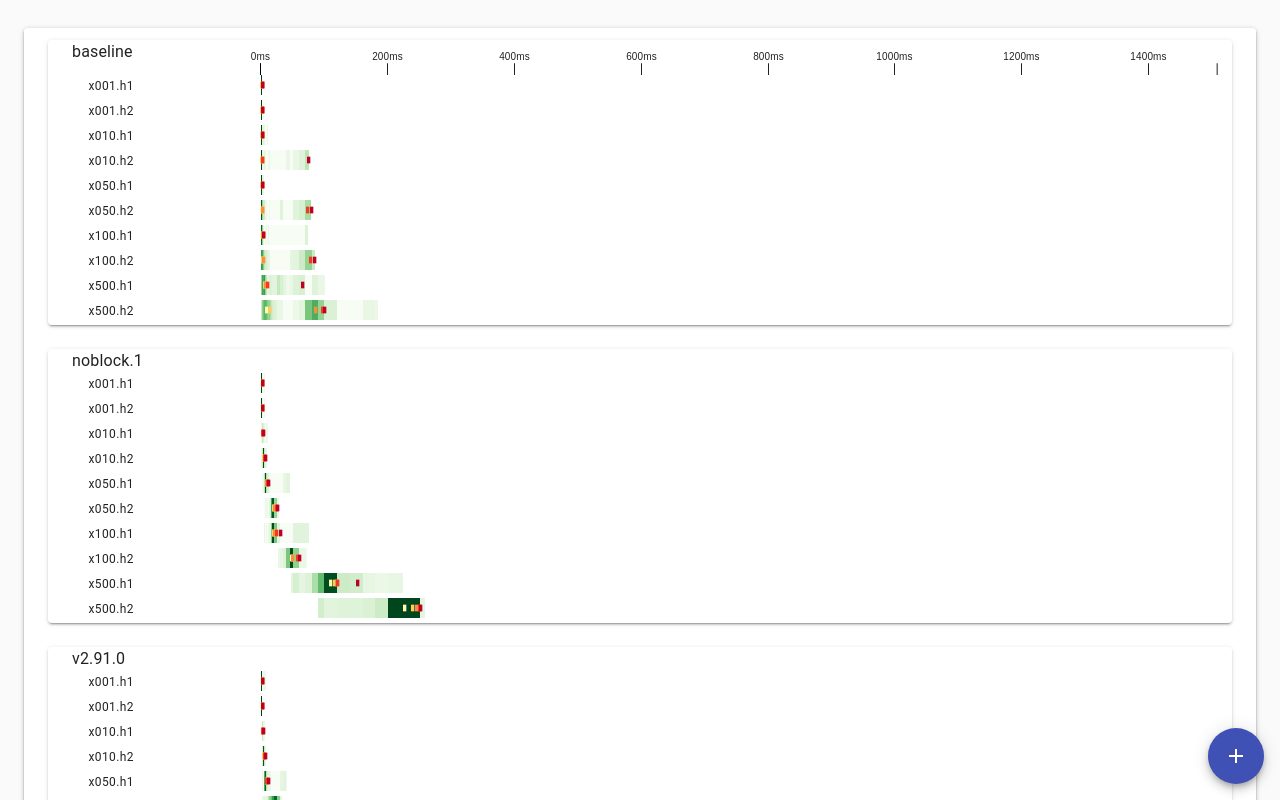
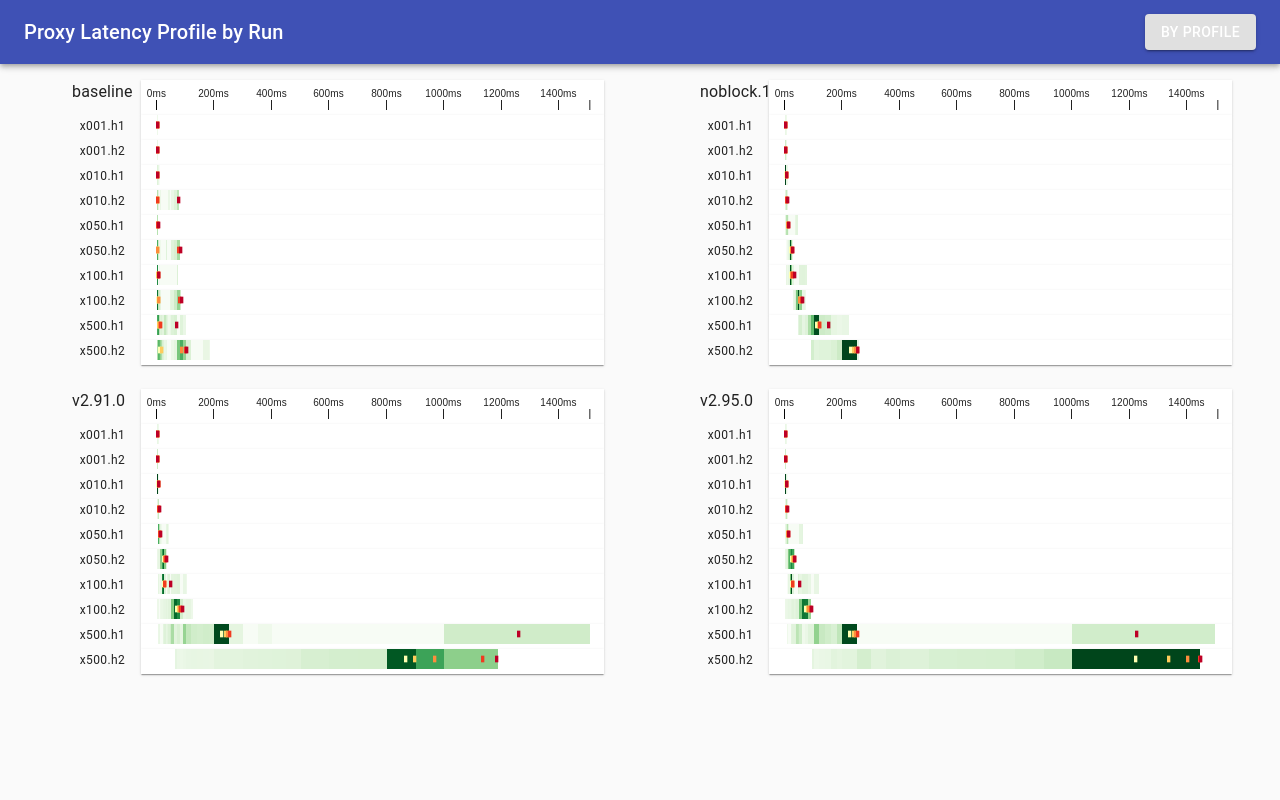
Before and after one commit to olix0r/izvay, a React (Create React App) app: page / in a window 1280 px wide. Shown: the top 800 px of the page. Built offline with nearby package versions, Linux system fonts and the light colour scheme.

Commit message:
Add a top AppBar

```diff
--- a/src/App.tsx
+++ b/src/App.tsx
@@ -1,19 +1,28 @@
 import * as d3 from "d3";
 import { group } from "d3-array"
-import React, { useEffect, useState } from "react";
-import { makeStyles, createStyles, Theme } from '@material-ui/core/styles';
+import React, { useEffect, useState, } from "react";
+import { createStyles, makeStyles, Theme } from '@material-ui/core/styles';
+import AppBar from '@material-ui/core/AppBar';
+import Button from '@material-ui/core/Button';
 import CssBaseline from "@material-ui/core/CssBaseline";
 import Container from "@material-ui/core/Container";
 import Grid from "@material-ui/core/Grid";
-import SpeedDial from '@material-ui/lab/SpeedDial';
-import SpeedDialIcon from '@material-ui/lab/SpeedDialIcon';
-import SpeedDialAction from '@material-ui/lab/SpeedDialAction';
-import Paper from "@material-ui/core/Paper";
+import Toolbar from '@material-ui/core/Toolbar';
+import Typography from '@material-ui/core/Typography';
 
 import * as fortio from "./fortio";
 import ReportGrid, { Section } from './ReportGrid'
 import RequestsByLatency from './RequestsByLatency'
 //import LatencyByRequests from './LatencyByRequests'
+
+const useStyles = makeStyles((theme: Theme) =>
+  createStyles({
+    toolbar: {},
+    title: {
+      flexGrow: 1,
+    },
+  }),
+);
 
 // Fetches a list of test results from the server.
 async function getReports() {
@@ -41,8 +50,8 @@ const RowHeight = 20;
 
 const Baseline = "baseline";
 
-const byTestProfile = {
-  by: "Test Profile",
+const byProfile = {
+  by: "Profile",
   sections: (reports: Report[]) => {
     console.log(reports);
     const sections = group(reports, r => {
@@ -68,14 +77,21 @@ const byTestProfile = {
           if (a.name < b.name || a.name === Baseline) {
             return -1;
           }
-          console.assert(a.name < b.name || b.name === Baseline);
+          console.assert(a.name > b.name || b.name === Baseline);
           return 1;
         }),
       };
+    }).sort((a, b) => {
+      if (a.title === b.title) {
+        return 0;
+      }
+      if (a.title < b.title) {
+        return -1;
+      }
+      return 1;
     });
   },
 };
-
 
 const byRun = {
   by: "Run",
@@ -89,7 +105,7 @@ const byRun = {
     return Array.from(sections).flatMap(([title, rows], i) => {
       return {
         title,
-        showAxis: i === 0,
+        showAxis: true, //i === 0,
         dimensions,
         rows: rows.map(report => {
           const name = report.meta.name;
@@ -106,81 +122,54 @@ const byRun = {
       if (a.title === b.title) {
         return 0;
       }
-      if (a.title < b.title) {
+      if (a.title < b.title || a.title === Baseline) {
         return -1;
       }
+      console.assert(a.title > b.title || b.title === Baseline);
       return 1;
     });
   },
 };
 
-const useStyles = makeStyles((theme: Theme) =>
-  createStyles({
-    optionsDiv: {
-      position: 'static',
-      marginTop: theme.spacing(3),
-      height: 380,
-    },
-    optionsButton: {
-      position: 'absolute',
-      bottom: theme.spacing(2),
-      right: theme.spacing(2),
-    }
-  }),
-);
-
 const App = () => {
   const styles = useStyles();
   const [reports, setReports] = useState<Report[]>([]);
-  const [groupings, setGroupings] = useState({
-    active: byRun,
-    inactive: byTestProfile,
-  });
-  const [optionsOpen, setOptionsOpen] = useState(false);
+  const [grouping, setGrouping] = useState(byRun);
 
   useEffect(() => {
     getReports().then(setReports);
   }, []);
 
+  const unusedGrouping = (grouping === byRun) ? byProfile : byRun;
+
   return (
     <React.Fragment>
       <CssBaseline />
+      <AppBar position="static">
+        <Toolbar className={styles.toolbar}>
+          <Typography variant="h6" className={styles.title}>
+            Proxy Latency Profile by {grouping.by}
+          </Typography>
+          <Button
+            variant='contained'
+            color='inherit'
+            onClick={() => setGrouping(unusedGrouping)}
+          >
+            By {unusedGrouping.by}
+          </Button>
+        </Toolbar>
+      </AppBar>
       <Container maxWidth='xl'>
-        <Grid container spacing={5}>
-          <Grid item sm={12} key='spacer'></Grid>
-          <Grid item sm={12} xl={6} key='requests-by-latency'>
-            <Paper elevation={2}>
-              <ReportGrid
-                sections={groupings.active.sections(reports)}
-                view={RequestsByLatency}
-              />
-            </Paper>
+        <Grid container spacing={2}>
+          <Grid item sm={12} md={6} key='spacer'></Grid>
+          <Grid item sm={12} key='requests-by-latency'>
+            <ReportGrid
+              sections={grouping.sections(reports)}
+              view={RequestsByLatency}
+            />
           </Grid>
         </Grid>
       </Container>
-      <div className={styles.optionsDiv}>
-        <SpeedDial
-          ariaLabel="Options"
-          className={styles.optionsButton}
-          icon={<SpeedDialIcon />}
-          onClose={() => setOptionsOpen(false)}
-          onOpen={() => setOptionsOpen(true)}
-          open={optionsOpen}
-        >
-          <SpeedDialAction
-            key='swap'
-            icon={<SpeedDialIcon />}
-            tooltipTitle={`Group By ${groupings.inactive.by}`}
-            onClick={() => {
-              setGroupings({
-                active: groupings.inactive,
-                inactive: groupings.active,
-              });
-              setOptionsOpen(false);
-            }}
-          />
-        </SpeedDial>
-      </div>
     </React.Fragment >
   );
 };
--- a/src/ReportGrid.tsx
+++ b/src/ReportGrid.tsx
@@ -5,6 +5,21 @@ import Paper from "@material-ui/core/Paper";
 import Typography from "@material-ui/core/Typography";
 
 import { Report } from "./fortio";
+
+// A group of report rows.
+export type Section = {
+  title: string,
+  rows: Row[],
+  dimensions: Dimensions,
+  showAxis: boolean,
+};
+
+// A single report row.
+export type Row = {
+  name: string,
+  report: Report,
+};
+
 
 export type Dimensions = {
   maxLatency: number,
@@ -15,35 +30,26 @@ export type Dimensions = {
 export type TopAxis = React.FC<Dimensions>;
 export type VizProps = { report: Report, dimensions: Dimensions }
 export type Viz = React.FC<VizProps>;
-export type View = { TopAxis: TopAxis, Viz: Viz };
 
-export type Section = {
-  title: string,
-  rows: Row[],
-  dimensions: Dimensions,
-  showAxis: boolean,
+// A strategy for rendering a section.
+export type View = {
+  //
+  TopAxis: TopAxis, Viz: Viz
 };
 
-export type Row = {
-  name: string,
-  report: Report,
-};
-
-export type Props = {
+type Props = {
   sections: Section[],
   view: View,
 };
 
-const ReportGrid: React.FC<Props> = ({ sections, view }) => {
+const ReportGrid = ({ sections, view }: Props) => {
   return (
     <Grid item sm={12}>
-      <Paper elevation={2}>
       <Grid container spacing={3} direction='row'>
         {sections.map(({ title, rows, dimensions, showAxis }) => {
           return (
-              <Grid item sm={12} key={`${title} `}>
+            <Grid item sm={12} lg={6} key={`${title} `}>
               <Container>
-                  <Paper elevation={2}>
                 <Grid container direction='column'>
                   <Grid container item sm={12}>
                     <Grid item sm={2} key='run'>
@@ -52,7 +58,7 @@ const ReportGrid: React.FC<Props> = ({ sections, view }) => {
                       </Container>
                     </Grid>
                     <Grid item sm={10} key='top-axis'>
-                          {showAxis && <view.TopAxis {...dimensions} />}
+                      {showAxis && <Paper square><view.TopAxis {...dimensions} /></Paper>}
                     </Grid>
                   </Grid>
                   <Grid container item sm={12} alignItems='flex-start' direction='row'>
@@ -68,20 +74,20 @@ const ReportGrid: React.FC<Props> = ({ sections, view }) => {
                             </Grid>
                           </Grid>
                           <Grid item sm={10}>
+                            <Paper square>
                               <view.Viz report={report} dimensions={dimensions} />
+                            </Paper>
                           </Grid>
                         </React.Fragment>
                       );
                     })}
                   </Grid>
                 </Grid>
-                  </Paper>
               </Container>
             </Grid>
           );
         })}
       </Grid>
-      </Paper>
     </Grid>
   );
 };
```
Lines whose indentation alone changed are shown as unchanged.
